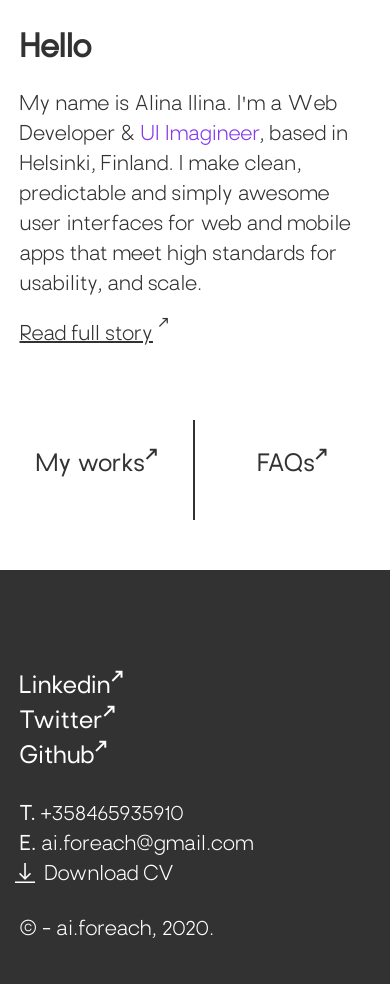
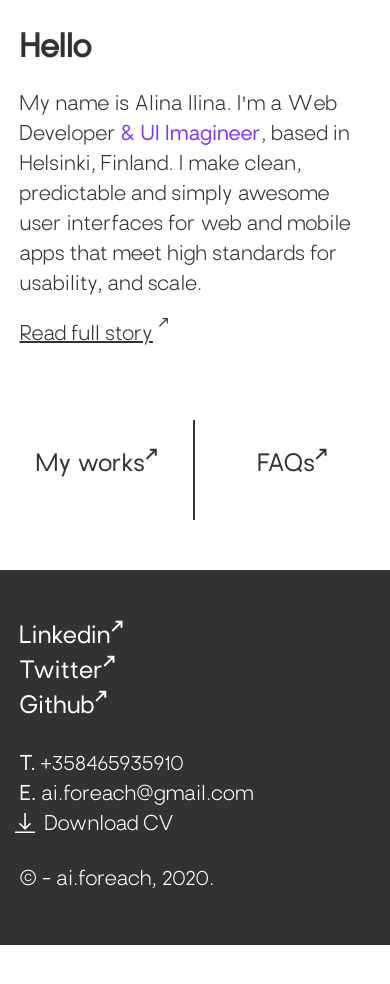
Before and after one commit to alinailina/Cover-Letter, a React (Create React App) app: page / in a window 390 px wide. Shown: the part 960-1944 px from the top of the page. After the commit the page ends 1905 px from the top, so only its background shows below. Built offline with nearby package versions, Linux system fonts and the light colour scheme.

Commit message:
Fixing mobile issues

```diff
--- a/src/components/index.scss
+++ b/src/components/index.scss
@@ -102,7 +102,7 @@ nav {
     display: flex;
     align-items: center;
     justify-content: center;
-    position: absolute;
+    position: fixed;
     top: 65px;
     left: 65px;
     z-index: 2;
@@ -139,7 +139,7 @@ nav {
     width: 50px;
     height: 50px;
     display: block;
-    position: absolute;
+    position: fixed;
     right: 50px;
     top: 50px;
 
@@ -406,6 +406,10 @@ footer {
   background-color: $black;
   // @include child-container;
   padding: 100px 0;
+
+  @include phone {
+    padding: 50px 0;
+  }
   display: flex;
   flex-direction: column;
   justify-content: center;
--- a/src/layout/Home.jsx
+++ b/src/layout/Home.jsx
@@ -32,10 +32,10 @@ const Home = () => {
         <h3>Hello</h3>
         <div>
           <p>
-            My name is Alina Ilina. I'm a Web Developer &{" "}
-            <span>UI Imagineer</span>, based in Helsinki, Finland. I make clean,
-            predictable and simply awesome user interfaces for web and mobile
-            apps that meet high standards for usability, and scale.
+            My name is Alina Ilina. I'm a Web Developer{" "}
+            <span>& UI Imagineer</span>, based in Helsinki, Finland. I make
+            clean, predictable and simply awesome user interfaces for web and
+            mobile apps that meet high standards for usability, and scale.
           </p>
           <a href="/about">Read full story</a>
         </div>
--- a/src/layout/css/Home.module.scss
+++ b/src/layout/css/Home.module.scss
@@ -155,6 +155,7 @@
         line-height: 1.5;
         margin-bottom: 25px;
         span {
+          font-family: $medium;
           color: $red;
         }
       }
```
